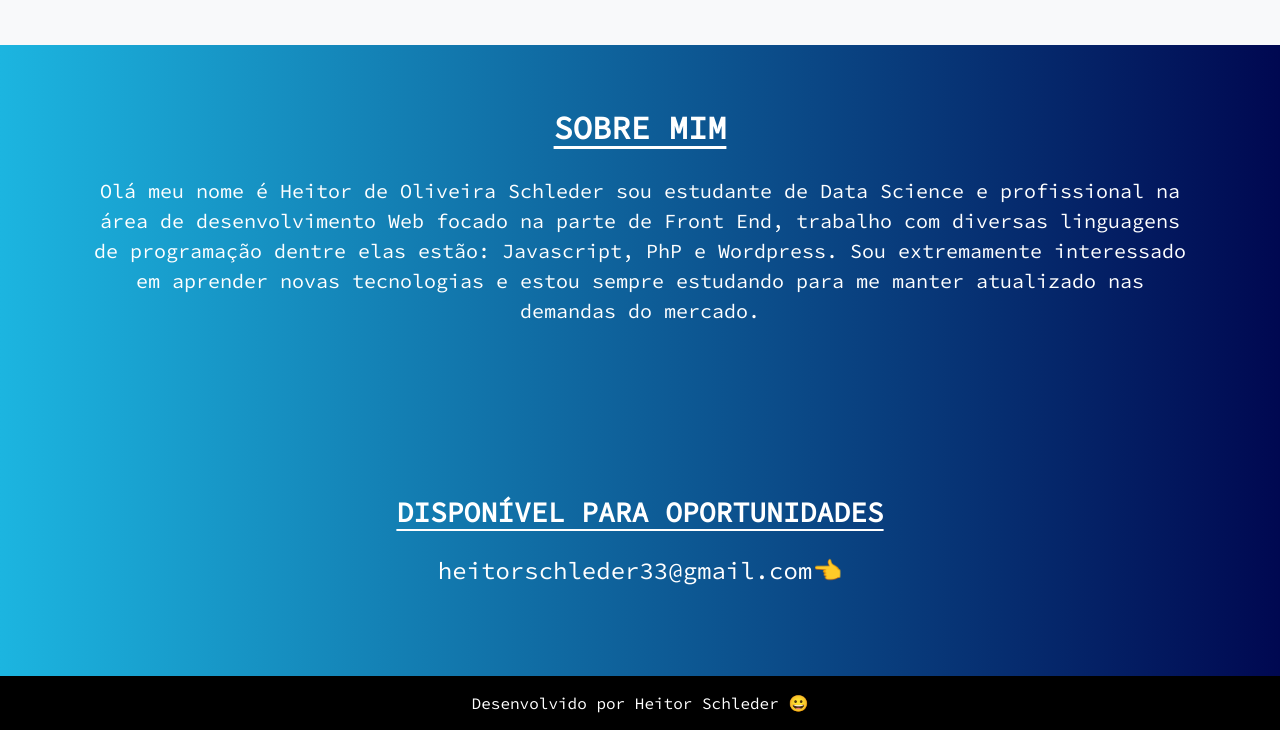
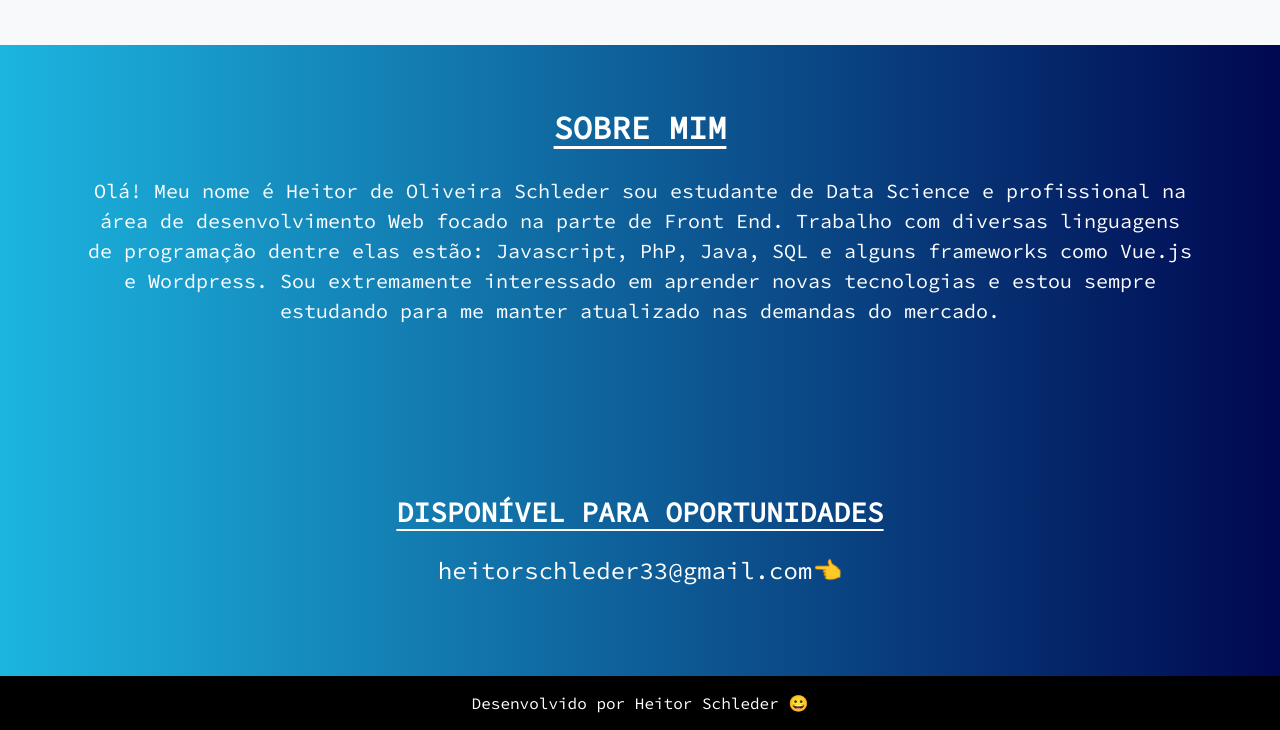
Before and after one commit to heitorschleder/portfolio, a plain HTML site: page index.html in a window 1280 px wide. Shown: the part 1271-2001 px from the top of the page. Drawn offline with nearby package versions, Linux system fonts and the light colour scheme.

Commit message:
atttexto

```diff
--- a/index.html
+++ b/index.html
@@ -200,7 +200,7 @@
     <section class="jumbotron text-center corPrimaria" id="sobre-mim">
         <div class="container">
             <h2 class="jumbotron-heading titulosBrancos">Sobre mim</h2>
-            <p class="lead paragrafoBrancos">Olá meu nome é Heitor de Oliveira Schleder sou estudante de Data Science e profissional na área de desenvolvimento Web focado na parte de Front End, trabalho com diversas linguagens de programação dentre elas estão: Javascript, PhP e Wordpress. Sou extremamente interessado em aprender novas tecnologias e estou sempre estudando para me manter atualizado nas demandas do mercado.</p>
+            <p class="lead paragrafoBrancos">Olá! Meu nome é Heitor de Oliveira Schleder sou estudante de Data Science e profissional na área de desenvolvimento Web focado na parte de Front End. Trabalho com diversas linguagens de programação dentre elas estão: Javascript, PhP, Java, SQL e alguns frameworks como Vue.js e Wordpress. Sou extremamente interessado em aprender novas tecnologias e estou sempre estudando para me manter atualizado nas demandas do mercado.</p>
         </div>
     </section>
 
```
